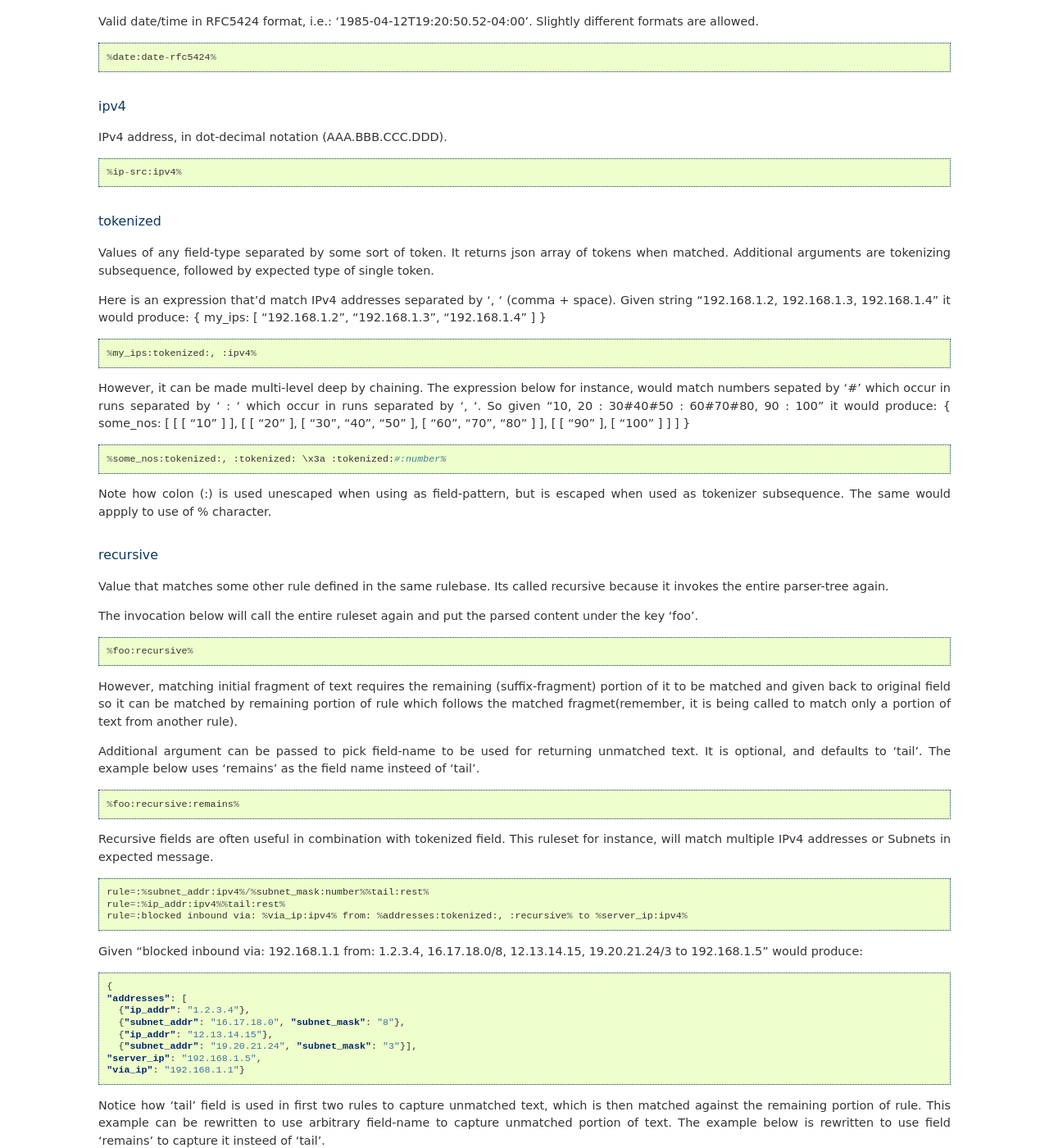
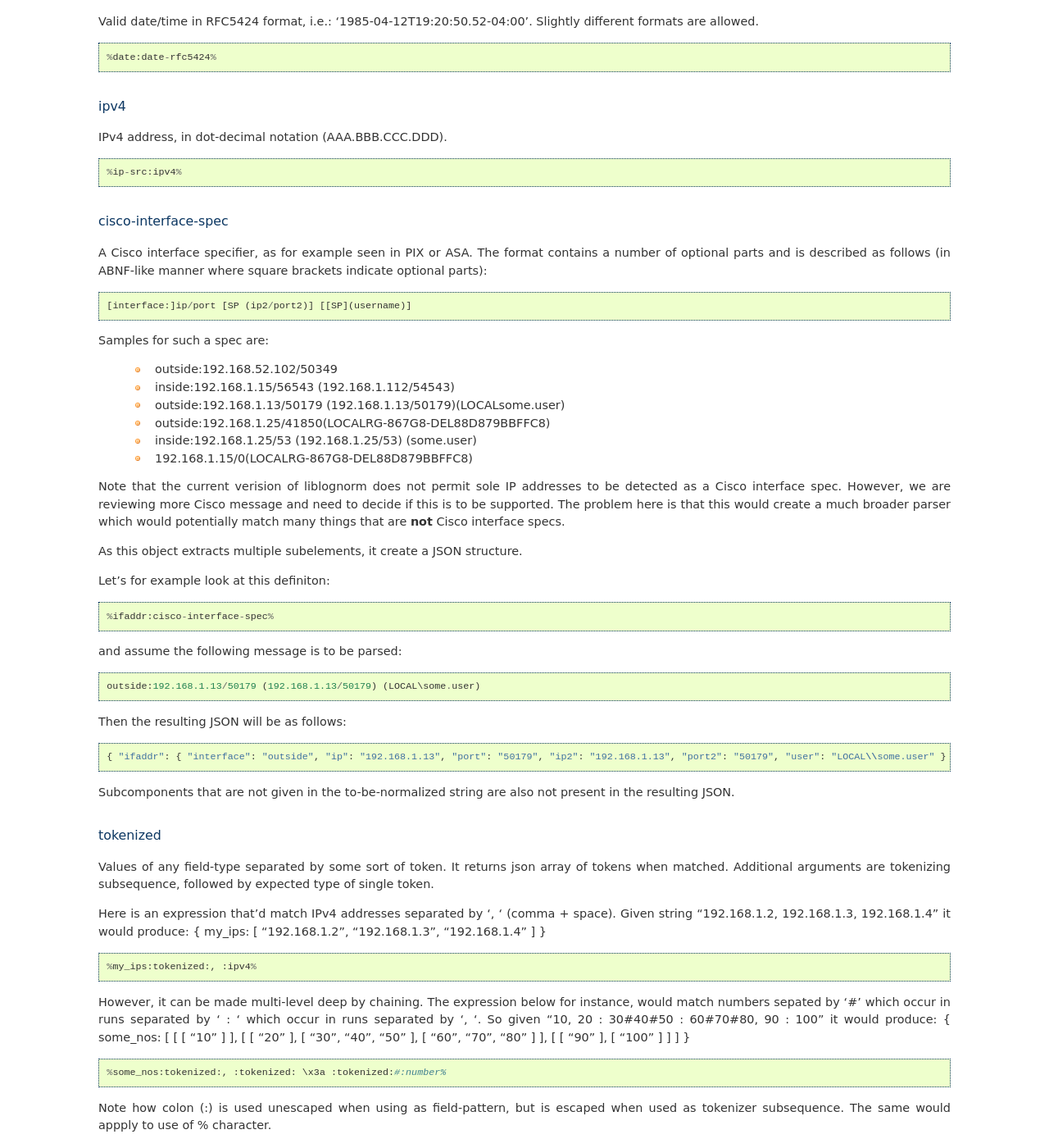
Before and after one commit to rsyslog/liblognorm, a Sphinx documentation site: the page built from doc/configuration.rst, in a window 1280 px wide and 1400 px high, scrolled down 4819 px. Shown: the whole window at 82% size. Built offline with Sphinx 7.4.7, drawn with Linux system fonts in a browser that asks for light colours.

Commit message:
doc: add cisco-interface-spec parser doc

```diff
--- a/doc/configuration.rst
+++ b/doc/configuration.rst
@@ -327,6 +327,52 @@ IPv4 address, in dot-decimal notation (AAA.BBB.CCC.DDD).
 ::
 
     %ip-src:ipv4%
+
+cisco-interface-spec
+####################
+
+A Cisco interface specifier, as for example seen in PIX or ASA.
+The format contains a number of optional parts and is described
+as follows (in ABNF-like manner where square brackets indicate
+optional parts):
+
+::
+
+  [interface:]ip/port [SP (ip2/port2)] [[SP](username)]
+
+Samples for such a spec are:
+
+ * outside:192.168.52.102/50349
+ * inside:192.168.1.15/56543 (192.168.1.112/54543)
+ * outside:192.168.1.13/50179 (192.168.1.13/50179)(LOCAL\some.user)
+ * outside:192.168.1.25/41850(LOCAL\RG-867G8-DEL88D879BBFFC8)
+ * inside:192.168.1.25/53 (192.168.1.25/53) (some.user)
+ * 192.168.1.15/0(LOCAL\RG-867G8-DEL88D879BBFFC8)
+
+Note that the current verision of liblognorm does not permit sole
+IP addresses to be detected as a Cisco interface spec. However, we
+are reviewing more Cisco message and need to decide if this is
+to be supported. The problem here is that this would create a much
+broader parser which would potentially match many things that are
+**not** Cisco interface specs.
+
+As this object extracts multiple subelements, it create a JSON
+structure.
+
+Let's for example look at this definiton::
+
+    %ifaddr:cisco-interface-spec%
+
+and assume the following message is to be parsed::
+
+ outside:192.168.1.13/50179 (192.168.1.13/50179) (LOCAL\some.user)
+
+Then the resulting JSON will be as follows::
+
+{ "ifaddr": { "interface": "outside", "ip": "192.168.1.13", "port": "50179", "ip2": "192.168.1.13", "port2": "50179", "user": "LOCAL\\some.user" } }
+
+Subcomponents that are not given in the to-be-normalized string are
+also not present in the resulting JSON.
 
 tokenized
 #########
```
